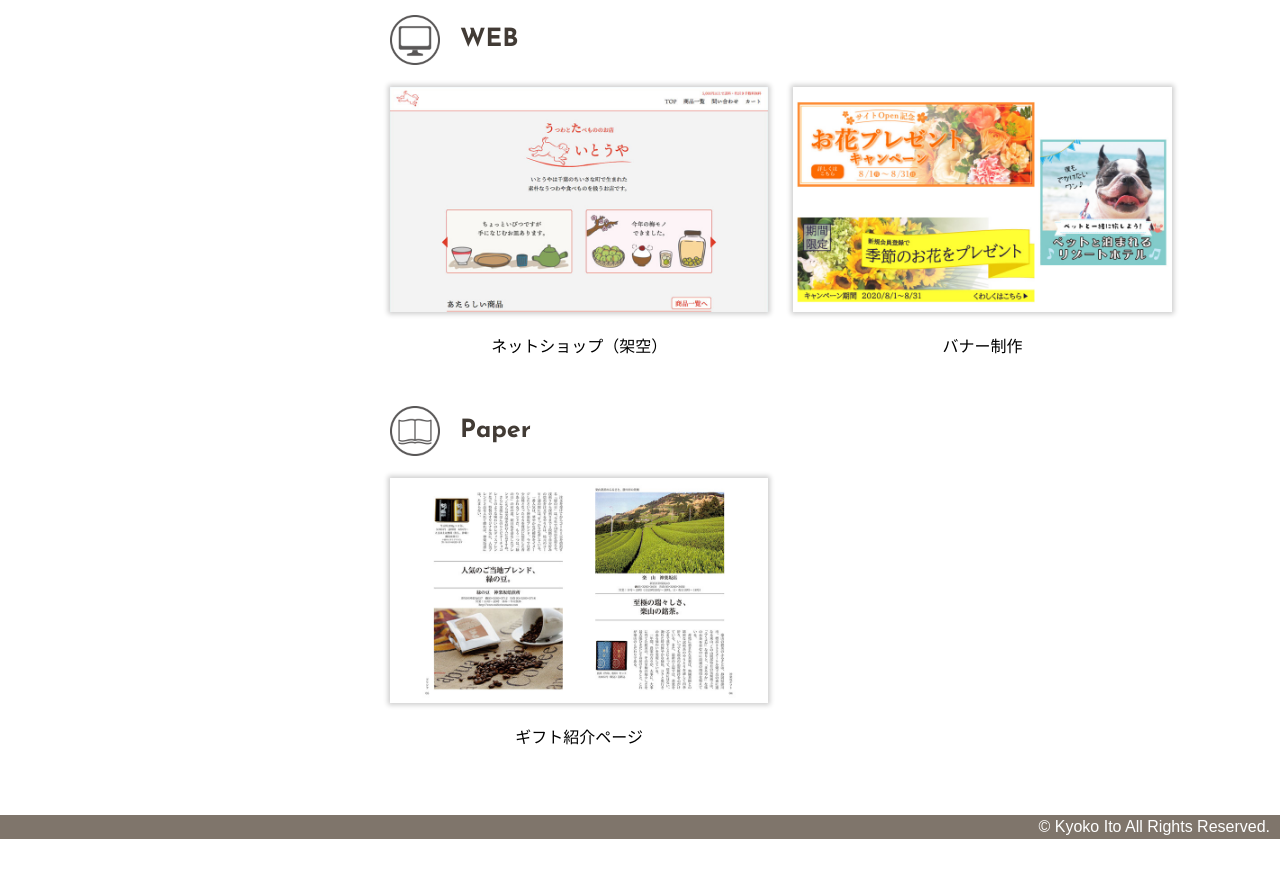
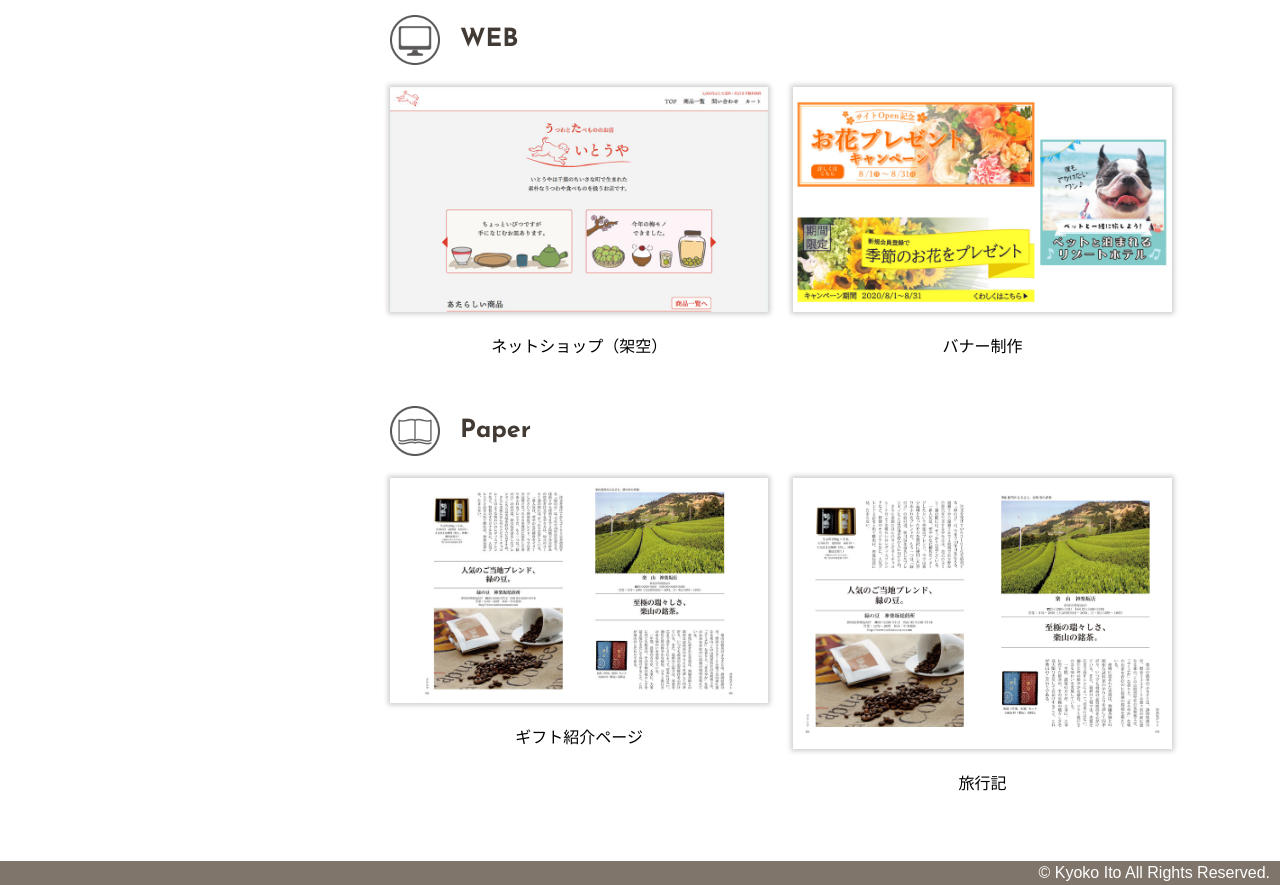
Before and after one commit to kyoppu84/kyoko_portfolio, a plain HTML site: page index.html in a window 1280 px wide. Shown: the part 2599-3484 px from the top of the page. Before the commit the page ends 3438 px from the top, so only its background shows below. Drawn offline with nearby package versions, Linux system fonts and the light colour scheme; a script that the page names is missing.

Commit message:
index.html

```diff
--- a/index.html
+++ b/index.html
@@ -245,14 +245,14 @@
 		<p>ギフト紹介ページ</p>
 		</a>
 		</div>
-<!--
+
 		<div class="work">
-		<a href="#">
-		<img class="work-img" src="images/webdami.jpg" alt=""/>
-		<p>通販カタログ</p>
+		<a href="pf-paper02.html">
+		<img class="work-img" src="images/kagura_gift2.jpg" alt=""/>
+		<p>旅行記</p>
 		</a>
 		</div>
-
+<!--
 		<div class="work">
 		<a href="#">
 		<img class="work-img" src="images/webdami.jpg" alt=""/>
```
